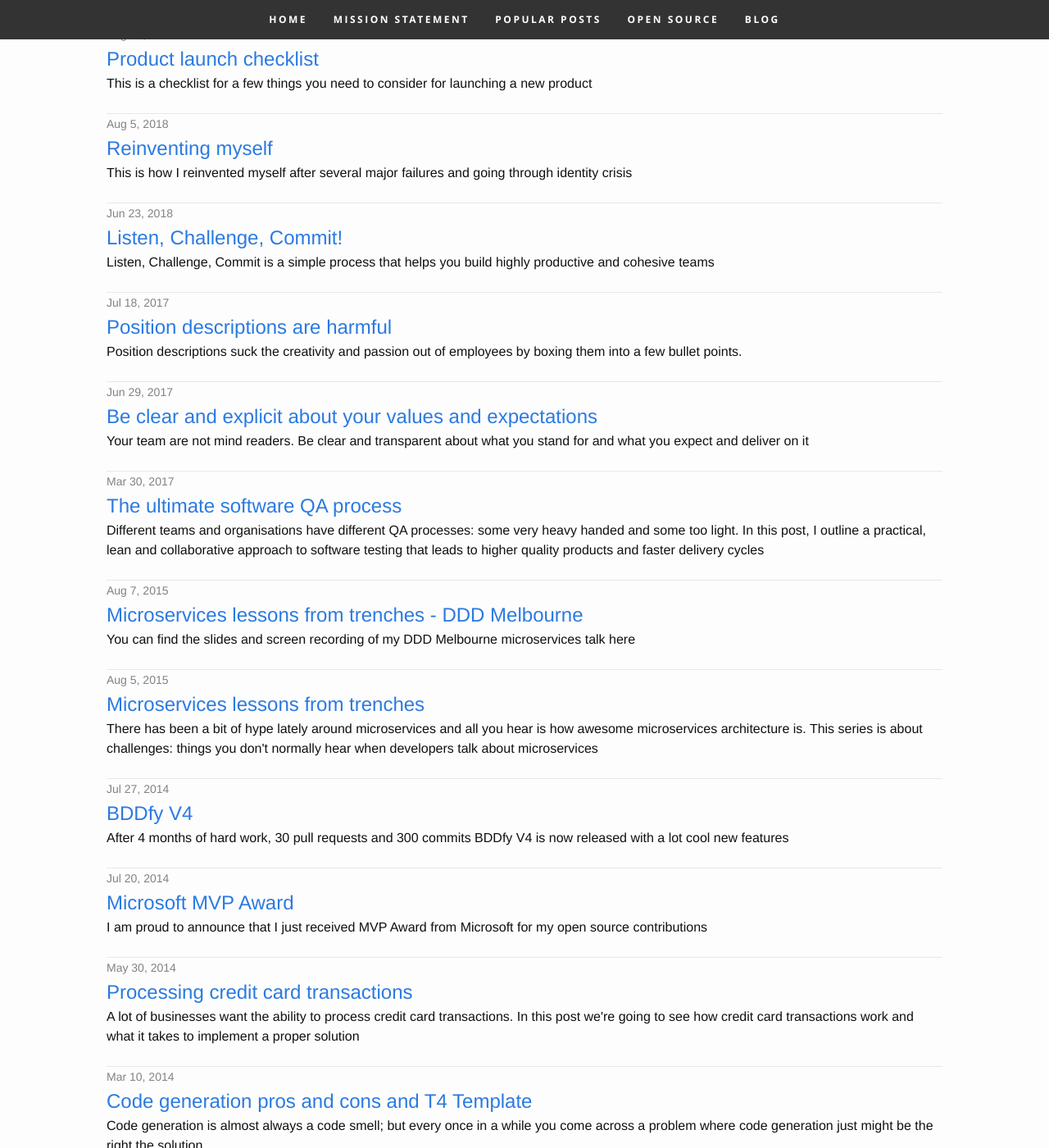
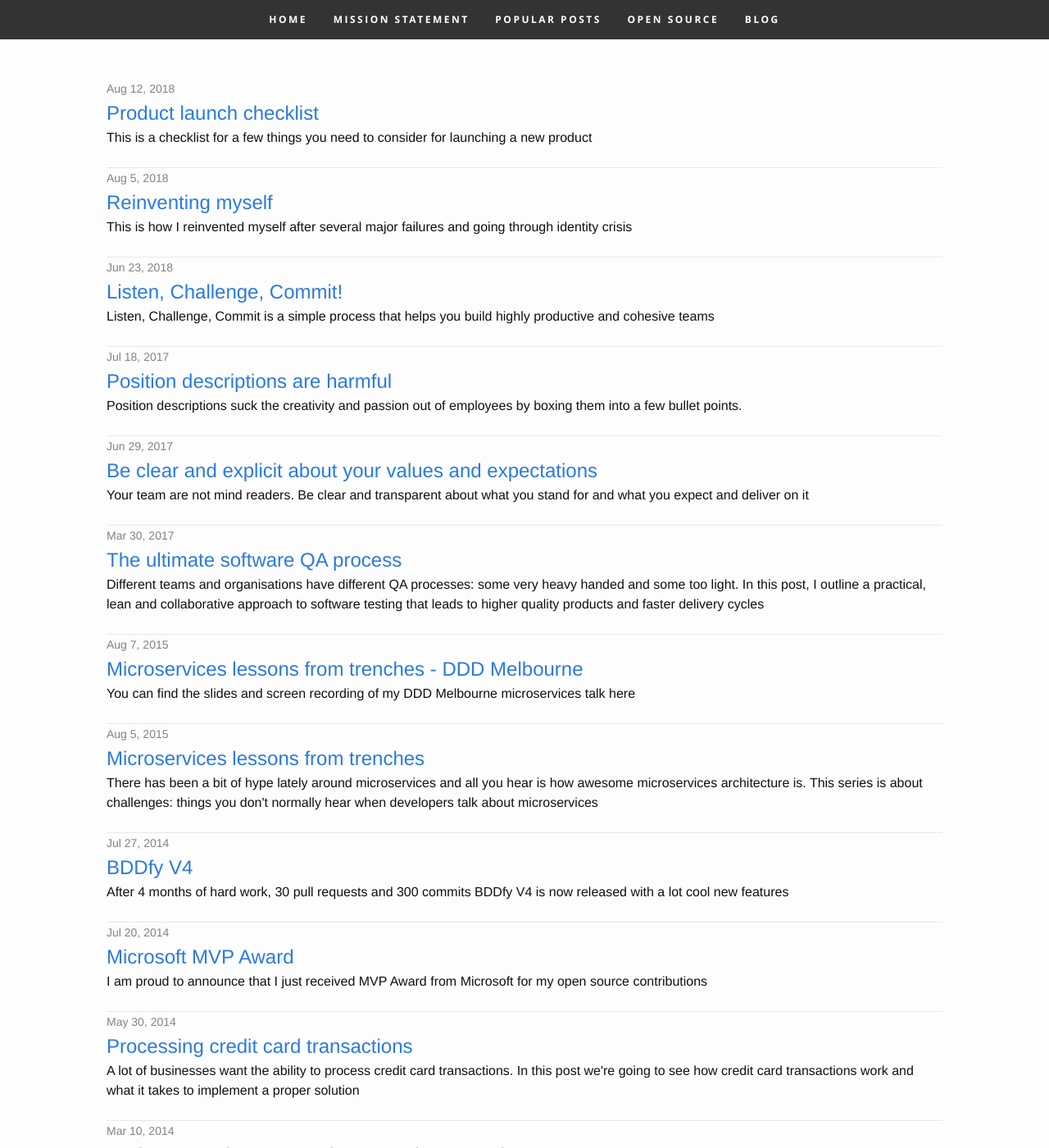
Before and after one commit to MehdiK/mehdik.github.io, a Jekyll site: the page built from blog.html, in a window 1280 px wide and 1400 px high. Shown: the whole window at 82% size. Built offline with Jekyll 4.4.1, drawn with Linux system fonts in a browser that asks for light colours; nearby versions of some CDN libraries; comment, search, counter and statistics services are not loaded.

Commit message:
Fixed blog padding

```diff
--- a/_sass/_mehdi.scss
+++ b/_sass/_mehdi.scss
@@ -38,6 +38,7 @@
 
 #blog {
    margin-bottom: 0px;
+   padding-top: 66px;
    padding-bottom: 0px;
    border-bottom: none;
 
```
